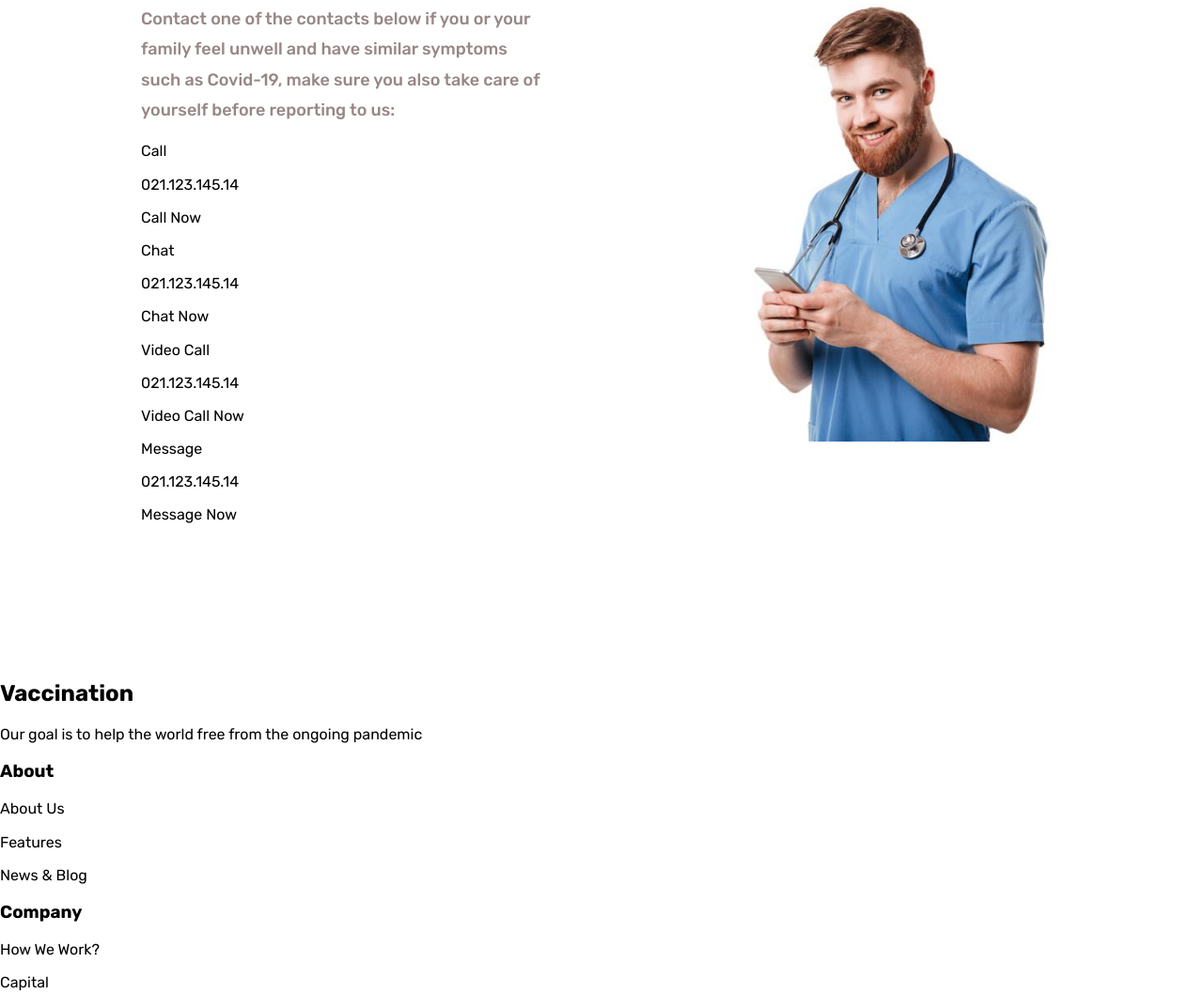
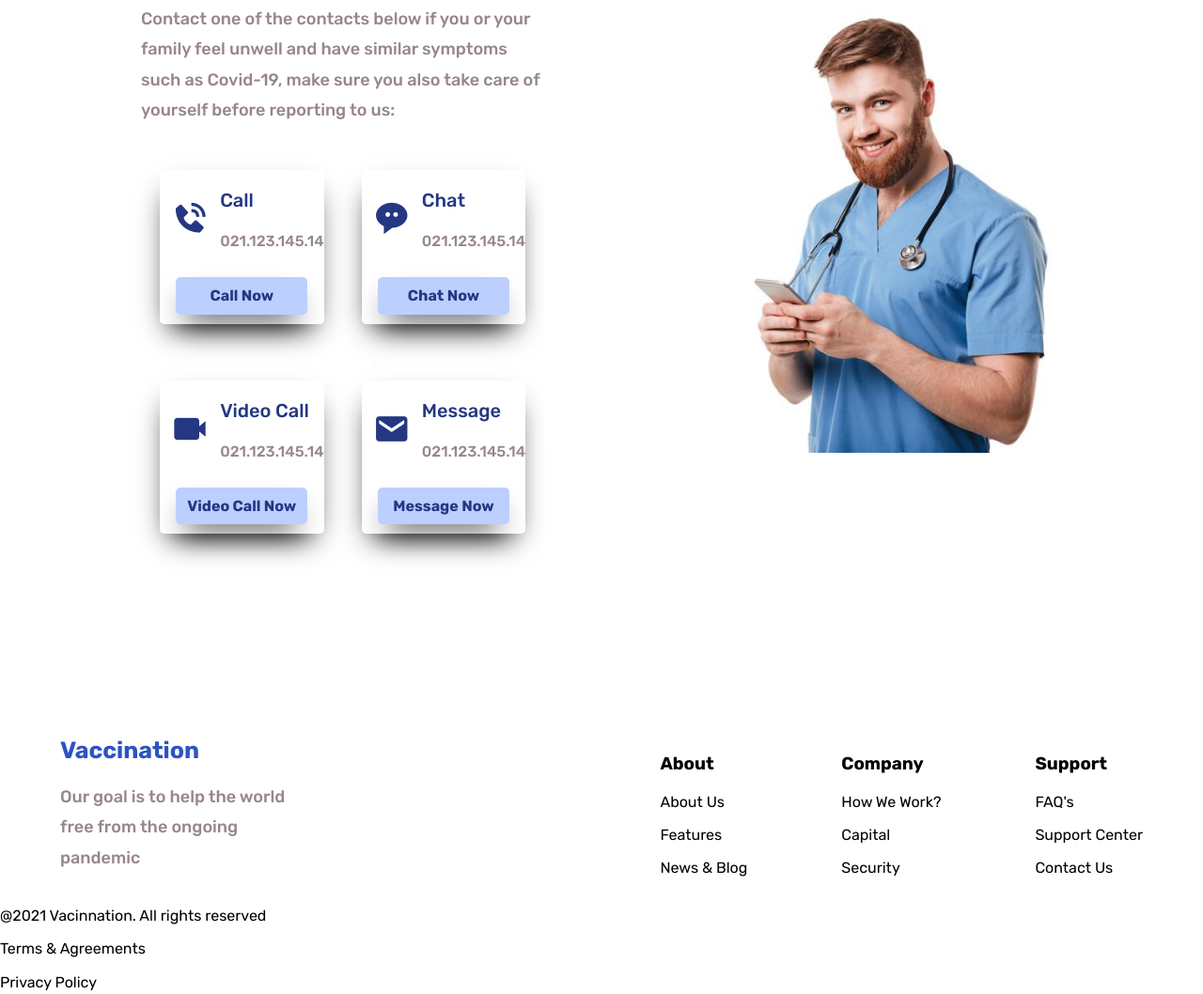
Before and after one commit to miguelruizF/pagina_vacunacion_covid, a plain HTML site: page index.html in a window 1280 px wide. Shown: the part 2657-3715 px from the top of the page at 94% size. Drawn offline with nearby package versions, Linux system fonts and the light colour scheme.

Commit message:
estilos contacto

```diff
--- a/index.html
+++ b/index.html
@@ -173,44 +173,72 @@
                         <h2 class="title-2">Emergency Contact</h2>
                         <p class="texto">Contact one of the contacts below if you or your family feel unwell and have similar symptoms such as Covid-19, make sure you also take care of yourself before reporting to us:</p>
                     </div>
-                    <div>
-                        <div>
-                            <p>Call</p>
-                            <p>021.123.145.14</p>
-                            <p>Call Now</p>
+                    <div class="column-2">
+                        <div class="d-flex align-center j-center p-card border-card">
+                            <div class="column-2 align-center t-align">
+                                <i class='icon-options bx bxs-phone-call'></i>
+                                <div>
+                                    <p class="t-align-left font-z3">Call</p>
+                                    <p class="t-texto">021.123.145.14</p>
+                                </div>
+                            </div>
+                            <div class="c-pointer border-azul t-align">
+                                <p class="s-p">Call Now</p>
+                            </div>
                         </div>
-                        <div>
-                            <p>Chat</p>
-                            <p>021.123.145.14</p>
-                            <p>Chat Now</p>
+                        <div class="d-flex align-center j-center p-card border-card">
+                            <div class="column-2 align-center t-align">
+                                <i class='icon-options bx bxs-message-rounded-dots'></i>
+                                <div>
+                                    <p class="t-align-left font-z3">Chat</p>
+                                    <p class="t-texto">021.123.145.14</p>
+                                </div>
+                            </div>
+                            <div class="border-azul t-align">
+                                <p class="s-p">Chat Now</p>
+                            </div>
                         </div>
-                        <div>
-                            <p>Video Call</p>
-                            <p>021.123.145.14</p>
-                            <p>Video Call Now</p>
+                        <div class="d-flex align-center j-center p-card border-card">
+                            <div class="column-2 align-center t-align">
+                                <i class='icon-options bx bxs-video'></i>
+                                <div>
+                                    <p class="t-align-left font-z3">Video Call</p>
+                                    <p class="t-texto">021.123.145.14</p>
+                                </div>
+                            </div>
+                            <div class="border-azul t-align">
+                                <p class="s-p">Video Call Now</p>
+                            </div>
                         </div>
-                        <div>
-                            <p>Message</p>
-                            <p>021.123.145.14</p>
-                            <p>Message Now</p>
+                        <div class="d-flex align-center j-center p-card border-card">
+                            <div class="column-2 align-center t-align">
+                                <i class='icon-options bx bxs-envelope'></i>
+                                <div>
+                                    <p class="t-align-left font-z3">Message</p>
+                                    <p class="t-texto">021.123.145.14</p>
+                                </div>
+                            </div>
+                            <div class="border-azul t-align">
+                                <p class="s-p">Message Now</p>
+                            </div>
                         </div>
                     </div>
                 </div>
                 <div>
-                    <img src="./assets/tmp_1647135371135.jpg" alt="imagen doctor">
+                    <img src="./assets/tmp_1647135371135.jpg " alt="imagen doctor ">
                 </div>
             </div>
         </section>
     </main>
 
-    <footer>
-        <div>
+    <section class="section_contact_info">
+        <div class="container d-flex">
             <div>
-                <h2>Vaccination</h2>
-                <p>Our goal is to help the world free from the ongoing pandemic</p>
+                <a jref="/" class="logo">Vaccination</a>
+                <p class="content-50 texto">Our goal is to help the world free from the ongoing pandemic</p>
             </div>
-            <div>
-                <div>
+            <div class="d-flex">
+                <div class="contact">
                     <h3>About</h3>
                     <div>
                         <p>About Us</p>
@@ -218,7 +246,7 @@
                         <p>News & Blog</p>
                     </div>
                 </div>
-                <div>
+                <div class="contact">
                     <h3>Company</h3>
                     <div>
                         <p>How We Work?</p>
@@ -236,7 +264,9 @@
                 </div>
             </div>
         </div>
+    </section>
 
+    <footer class="">
         <div>
             <div>
                 <div>
@@ -250,7 +280,7 @@
         </div>
     </footer>
 
-    <script type="text/javascript">
+    <script type="text/javascript ">
         function divColapse() {
             const divColapse = document.getElementById('boton'),
                 caja = document.getElementById('caja');
--- a/styles/style.css
+++ b/styles/style.css
@@ -102,6 +102,15 @@
     justify-content: space-between;
 }
 
+.j-center {
+    flex-direction: column;
+    justify-content: center;
+}
+
+.d-grid {
+    display: grid;
+}
+
 .d-around {
     display: flex;
     justify-content: space-between;
@@ -128,6 +137,23 @@
 .icon-options {
     color: var(--color-titulo);
     font-size: 4rem;
+}
+
+.f-wrap {
+    display: flex;
+    flex-wrap: wrap;
+}
+
+.t-align {
+    text-align: center;
+}
+
+.t-align-left {
+    text-align: left;
+}
+
+.c-pointer {
+    cursor: pointer;
 }
 
 
@@ -340,6 +366,59 @@
     display: none;
 }
 
+
+/*SECTION CONTACTO */
+
 .div_contacto {
     padding-left: 15rem;
 }
+
+.column-2 {
+    display: grid;
+    grid-template-columns: repeat(2, 1fr);
+}
+
+.column-2>i {
+    margin: 0;
+    padding: 0;
+}
+
+.column-card {
+    display: block;
+}
+
+.t-center {
+    margin: 0 auto;
+}
+
+.p-card {
+    margin: 3rem 2rem;
+}
+
+.border-card {
+    background-color: rgba(255, 255, 255, 0.651);
+    box-shadow: -1px 15px 30px -12px black;
+    border-radius: 5px;
+}
+
+.border-azul {
+    background-color: rgba(52, 106, 255, 0.322);
+    box-shadow: -1px 15px 30px -12px black;
+    border-radius: 5px;
+    padding: 1rem 1rem;
+    width: 80%;
+    margin: 1rem 0;
+    color: var(--color-titulo);
+    font-weight: bold;
+}
+
+
+/*section links contacto*/
+
+.contact {
+    margin-right: 10rem;
+}
+
+.section_contact_info {
+    margin-top: 8rem;
+}
```
